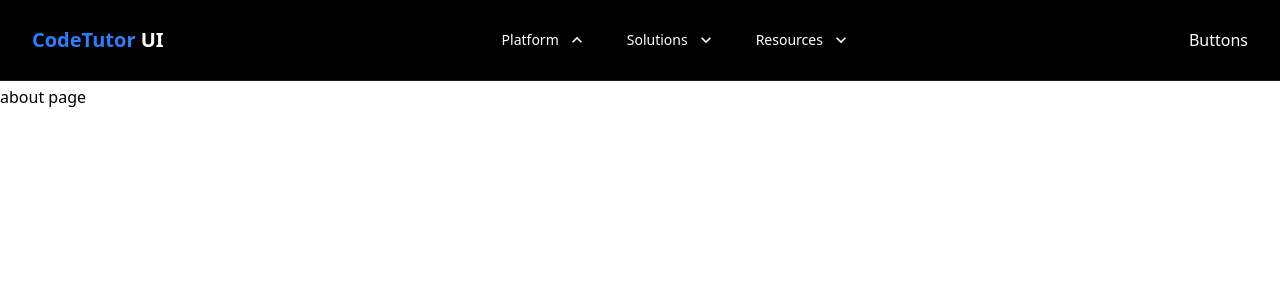
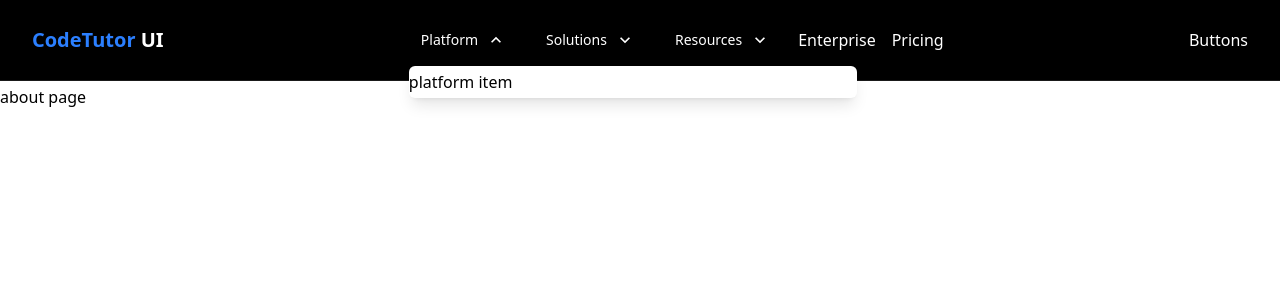
Before and after one commit to Siddharth-AI/codetutor-ui, a React (Vite) app: page /codetutor-ui/about in a window 1280 px wide. Both pictures are taken after a click on the button "Platform". Shown: the top 300 px of the page. Built offline with nearby package versions, Linux system fonts and the light colour scheme.

Commit message:
show drop menu items

```diff
--- a/src/components/Navbar.jsx
+++ b/src/components/Navbar.jsx
@@ -82,6 +82,7 @@ export const Navbar = () => {
       ],
     },
   };
+
   return (
     <nav className="bg-black text-white fixed top-0 left-0 right-0 border-b border-white/10">
       <div className="container mx-auto px-4 py-2 sm:px-6 lg:px-8">
@@ -96,7 +97,7 @@ export const Navbar = () => {
           {/* desktop menu */}
           <div className="hidden lg:flex items-center space-x-4">
             {Object.keys(menuItems).map((key) => (
-              <div>
+              <div className="relative">
                 <button
                   onClick={() => toggleDropdown(key)}
                   className="hover:text-gray-300 px-3 py-2 rounded-md text-sm font-medium flex items-center">
@@ -107,8 +108,41 @@ export const Navbar = () => {
                     }`}
                   />
                 </button>
+                {/* dropdown menu */}
+                {activeDropdown === key && (
+                  <div className="absolute left-0 mt-2 w-screen max-w-md bg-white rounded-md shadow-lg py-1 text-black">
+                    <div>
+                      {key === "platform" ? (
+                        <div>platform item</div>
+                      ) : (
+                        <div className="space-y-2">
+                          {menuItems[key].items.map((item, index) => (
+                            <Link
+                              to={`/${key}/${item.name.toLowerCase()}`}
+                              className="group flex items-start p-2 rounded-lg hover:bg-gray-100">
+                              <div className="px-4">
+                                <p className="text-sm font-medium text-gray-900">
+                                  {item.name}
+                                </p>
+                                <p className="text-sm text-gray-500">
+                                  {item.desc}
+                                </p>
+                              </div>
+                            </Link>
+                          ))}
+                        </div>
+                      )}
+                    </div>
+                  </div>
+                )}
               </div>
             ))}
+            <Link to="/enterprise" className="hover:text-gray-300">
+              Enterprise
+            </Link>
+            <Link to="/pricing" className="hover:text-gray-300">
+              Pricing
+            </Link>
           </div>
 
           {/* auth btn */}
```
Also changed, not shown: public/data.js (indentation only).
